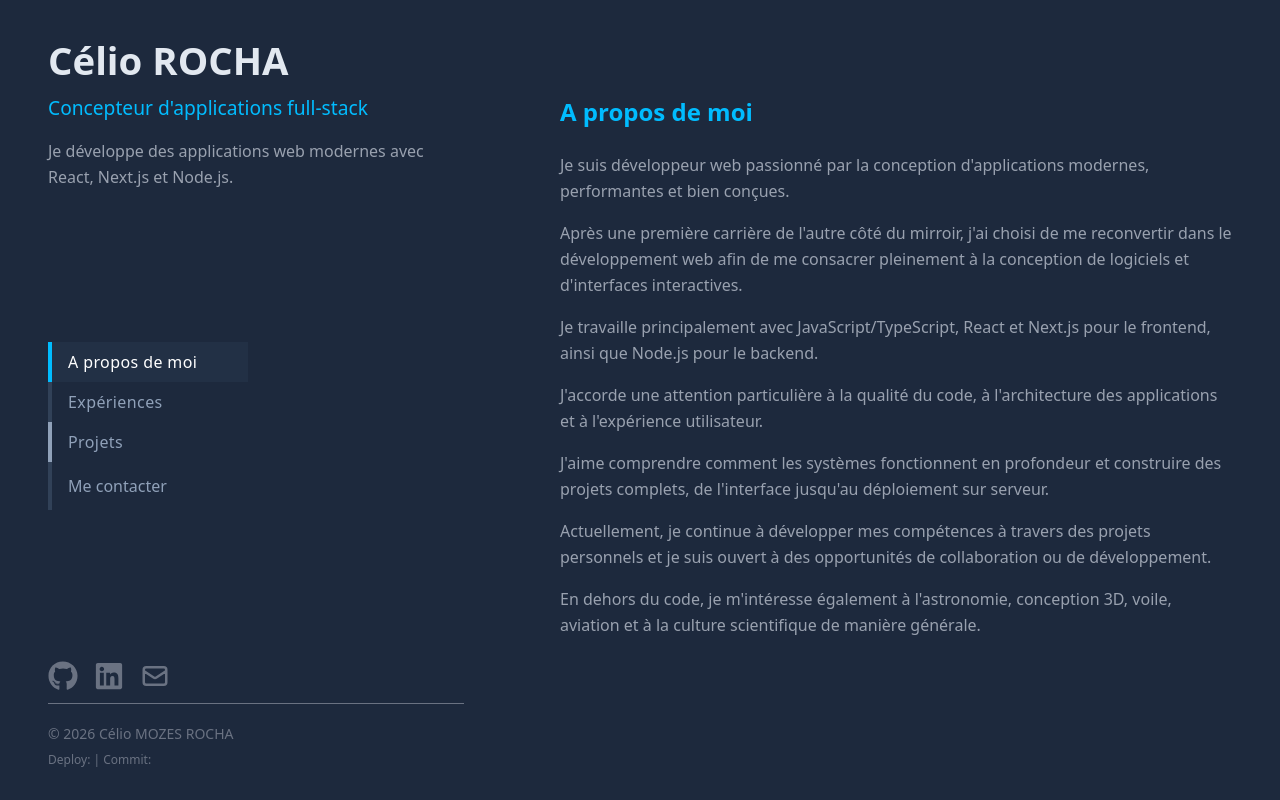
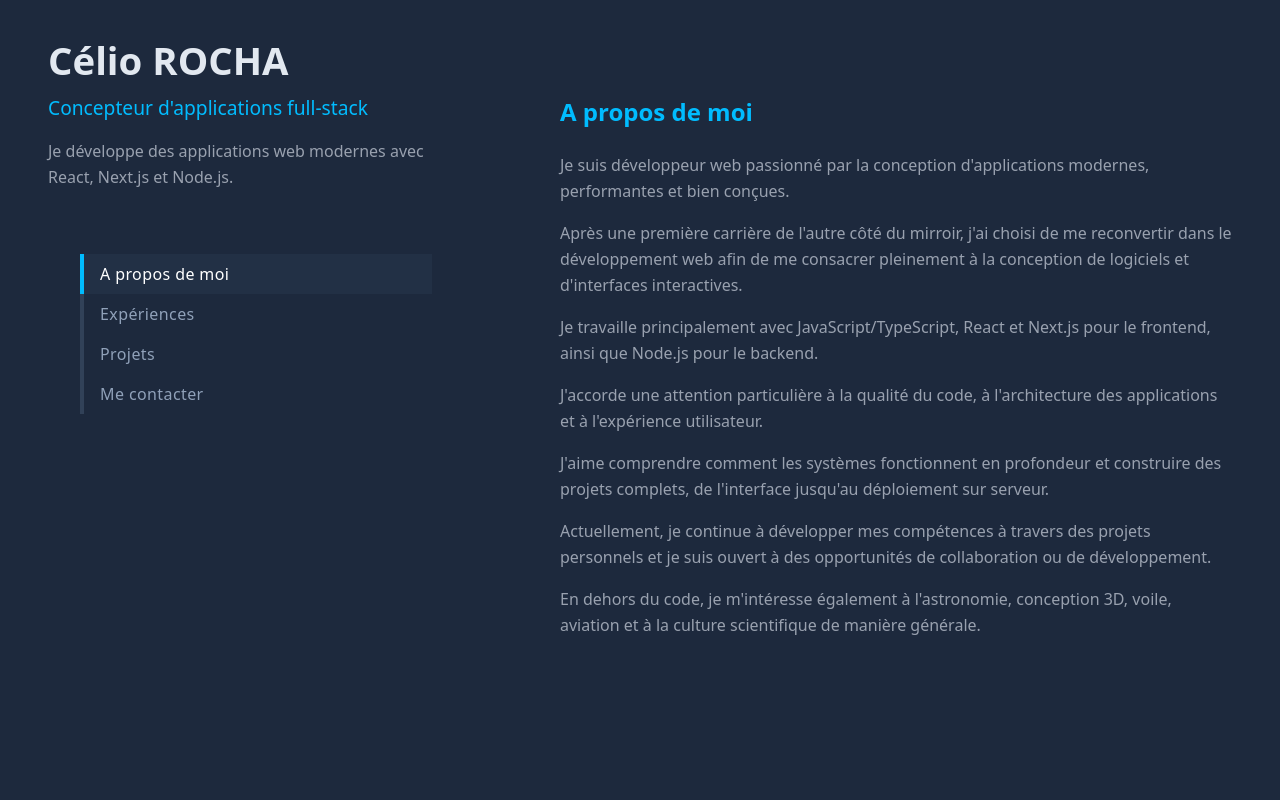
Before and after one commit to celio-mozes-rocha/portfolio, a Next.js app: page /about in a window 1280 px wide. Built offline with nearby package versions, Linux system fonts and the light colour scheme.

Commit message:
feat(nav): add animated burger menu that slides from right with close button for mobile version

```diff
--- a/app/layout.tsx
+++ b/app/layout.tsx
@@ -3,6 +3,7 @@
 import { useEffect } from "react";
 import SideBar from "@/components/SideBar";
 import "./globals.css";
+import Footer from "@/components/layout/Footer";
 
 export default function RootLayout({
   children,
@@ -17,11 +18,11 @@ export default function RootLayout({
   return (
     <html lang="fr">
       <body className="min-h-screen bg-slate-800 text-slate-200">
-        <main className="max-w-7xl mx-auto flex flex-col lg:flex-row">
+        <main className="max-w-7xl mx-auto flex flex-col lg:flex-row h-screen">
           <SideBar />
 
           {/*Colonne de droite */}
-          <div className="flex-1 px-6 lg:px-12 py-12 lg:py-24 w-full lg:max-w-3xl text-[clamp(0.875rem,2.5vw,1rem)]">
+          <div className="flex-1 flex flex-col px-6 lg:px-12 py-12 lg:py-24 w-full lg:max-w-3xl text-[clamp(0.875rem,2.5vw,1rem)]">
             {children}
           </div>
         </main>
--- /dev/null
+++ b/app/types/navBarProps.ts
@@ -0,0 +1,4 @@
+export type NavBarProps = {
+  isOpen?: boolean;
+  onClose?: () => void;
+};
--- a/components/SideBar.tsx
+++ b/components/SideBar.tsx
@@ -3,14 +3,28 @@
 import Footer from "./layout/Footer";
 import NavaBar from "./layout/NavBar";
 import Hero from "./layout/Hero";
+import { useState } from "react";
 
 export default function SideBar() {
+  const [isOpen, setIsOpen] = useState(false);
 
   return (
-    <aside className="w-full lg:basis-2/5 lg:h-screen lg:sticky lg:top-0 flex flex-col justify-between px-6 lg:px-12 py-8 border-b lg:border-b-0 border-slate-700">
-      <Hero />
-      <NavaBar />
-      <Footer />
-    </aside>
+    <>
+      <button
+        onClick={() => setIsOpen(!isOpen)}
+        className={`fixed top-4 right-4 z-90 lg:hidden text-slate-200 bg-slate-700 hover:bg-slate-600 p-2 rounded transition-transform ${isOpen ? "rotate-180" : ""}`}
+        aria-label={isOpen ? "Ouvrir le menu" : "Ouvrir le menu"}
+      >
+        <span className={`block w-6 h-0.5 bg-current mb-1 transition-transform ${isOpen ? "rotate-45 translate-y-1" : ""}`}></span>
+        <span className={`block w-6 h-0.5 bg-current mb-1 transition-opacity ${isOpen ? "opacity-0" : ""}`}></span>
+        <span className={`block w-6 h-0.5 bg-current transition-transform ${isOpen ? "-rotate-45 -translate-y-1" : ""}`}></span>
+      </button>
+
+      <aside className="w-full lg:basis-2/5 lg:h-screen lg:sticky lg:top-0 flex flex-col justify-between px-6 lg:px-12 py-8 border-b lg:border-b-0 border-slate-700">
+        <Hero />
+        <NavaBar isOpen={isOpen} onClose={() => setIsOpen(false)} />
+      </aside>
+
+    </>
   );
 }
--- a/components/layout/NavBar.tsx
+++ b/components/layout/NavBar.tsx
@@ -1,47 +1,49 @@
 import Link from "next/link";
 import { usePathname } from "next/navigation";
+import type { NavBarProps } from "@/app/types/navBarProps";
+import { label } from "framer-motion/client";
 
-export default function NavaBar() {
+export default function NavaBar({ isOpen, onClose }: NavBarProps) {
   const pathname = usePathname();
 
+  const links = [
+    { href: "/about", label: "A propos de moi" },
+    { href: "/experience", label: "Expériences" },
+    { href: "/projects", label: "Projets" },
+    { href: "/contact", label: "Me contacter" },
+  ]
+
   return (
-    <nav className="w-50 flex flex-col text-gray-400">
-      <Link
-        href="/about"
-        className={`hover:text-white hover:bg-slate-700 tracking-wide flex items-center gap-4 px-4 py-2 border-l-4 transition text-[clamp(0.875rem,1.5vw,1rem)] ${pathname === "/about"
-          ? "border-sky-400 text-white bg-slate-700/30"
-          : "border-slate-700 text-slate-400 hover:text-white hover:border-slate-400"
-          }`}
+    <>
+      {isOpen && (
+        <div className="fixed inset-0 bg-black/60 z-40 lg:hidden"
+          onClick={onClose}
+        />
+      )}
+
+      <nav
+        className={`
+          flex flex-col text-gray-400
+          lg:static lg:translate-x-0 lg:bg-transparent lg:z-auto lg:shadow-none lg:w-auto lg:flex
+          fixed top-0 right-0 h-full w-64 bg-slate-900 z-50 shadow-xl p-8 pt-16 transition-transform duration-300
+          ${isOpen ? "translate-x-0" : "translate-x-full"}
+        `}
       >
-        A propos de moi
-      </Link>
-      <Link
-        href="/experience"
-        className={`hover:text-white hover:bg-slate-700 tracking-wide flex items-center gap-4 px-4 py-2 border-l-4 transition text-[clamp(0.875rem,1.5vw,1rem)] ${pathname === "/experience"
-          ? "border-sky-400 text-white  bg-slate-700/30"
-          : "border-slate-700 text-slate-400 hover:text-white hover:border-slate-400"
-          }`}
-      >
-        Expériences
-      </Link>
-      <Link
-        href="/projects"
-        className={`hover:text-white hover:bg-slate-700 tracking-wide flex items-center gap-4 px-4 py-2 border-l-4 transition text-[clamp(0.875rem,1.5vw,1rem)]${pathname === "/projects"
-          ? "border-sky-400 text-white  bg-slate-700/30"
-          : "border-slate-700 text-slate-400 hover:text-white hover:border-slate-400"
-          }`}
-      >
-        Projets
-      </Link>
-      <Link
-        href="/contact"
-        className={`hover:text-white hover:bg-slate-700 flex items-center gap-4 px-4 py-3 border-l-4 transition text-[clamp(0.875rem,1.5vw,1rem)]  ${pathname === "/contact"
-          ? "border-sky-400 text-white bg-slate-700/30"
-          : "border-slate-700 text-slate-400 hover:text-white hover:border-slate-400"
-          }`}
-      >
-        Me contacter
-      </Link>
-    </nav>
-  )
+
+        {links.map(({ href, label }) => (
+          <Link
+            key={href}
+            href={href}
+            onClick={onClose}
+            className={`hover:text-white hover:bg-slate-700 tracking-wide flex items-center gap-4 px-4 py-2 border-l-4 transition text-[clamp(0.875rem,1.5vw,1rem)] ${pathname === href
+              ? "border-sky-400 text-white bg-slate-700/30"
+              : "border-slate-700 text-slate-400 hover:text-white hover:border-slate-400"
+              }`}
+          >
+            {label}
+          </Link>
+        ))}
+      </nav >
+    </>
+  );
 }
```
